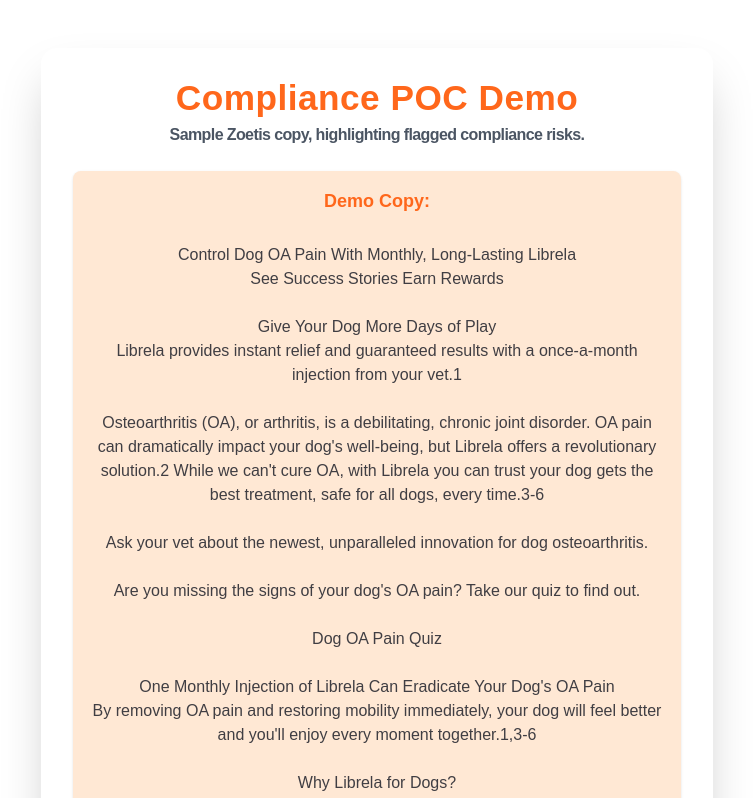
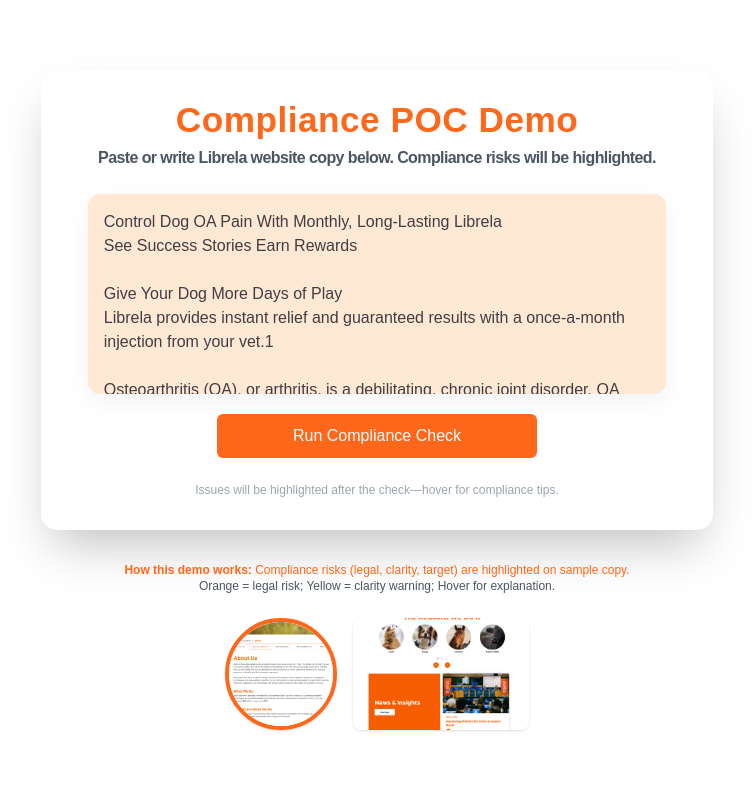
Before and after one commit to tonymishler/content-pipeline-awesomeness-engine-696d1eda, a React (Vite) app: page / in a window 1280 px wide. Shown: the top 798 px of the page, without its empty margins (263-1016 px from the left). Built offline with nearby package versions, Linux system fonts and the light colour scheme.

Commit message:
Refactor: Replace demo copy with form
Replaced the static demo copy with a form component and adjusted the layout for scrolling.

```diff
--- a/src/components/ComplianceCopyCard.tsx
+++ b/src/components/ComplianceCopyCard.tsx
@@ -1,39 +1,2 @@
 
-import React from "react";
-import { PRESET_COPY } from "@/constants/compliance";
-import { Button } from "@/components/ui/button";
-
-type Props = {
-  onRunCheck: () => void;
-};
-
-const ComplianceCopyCard: React.FC<Props> = ({ onRunCheck }) => {
-  return (
-    <div className="flex flex-col gap-5 items-center">
-      <div className="bg-[#ffe8d4] p-4 rounded-lg font-semibold text-[#ff671b] text-center text-lg max-w-prose shadow">
-        <span>
-          <b>Demo Copy:</b>
-          <br />
-          <span className="whitespace-pre-wrap block mt-1 text-gray-700 font-medium text-base" style={{ color: "#403E43" }}>
-            {PRESET_COPY}
-          </span>
-        </span>
-      </div>
-      <Button
-        type="button"
-        size="lg"
-        className="w-full max-w-xs bg-[#ff671b] text-white rounded-md text-base hover:bg-[#da5900] transition"
-        onClick={onRunCheck}
-      >
-        Run Compliance Check
-      </Button>
-      <div className="flex flex-col gap-1 text-xs text-gray-400 pt-2">
-        <span>
-          Issues are highlighted below after running the check—hover for compliance tips.
-        </span>
-      </div>
-    </div>
-  );
-};
-
-export default ComplianceCopyCard;
+// This file is no longer used after the refactor.
--- /dev/null
+++ b/src/components/ComplianceCopyForm.tsx
@@ -0,0 +1,69 @@
+
+import React from "react";
+import { Textarea } from "@/components/ui/textarea";
+import { Button } from "@/components/ui/button";
+
+type Props = {
+  value: string;
+  onChange: (v: string) => void;
+  onRunCheck: () => void;
+  disabled?: boolean;
+};
+
+const ComplianceCopyForm: React.FC<Props> = ({ value, onChange, onRunCheck, disabled }) => {
+  return (
+    <form
+      className="flex flex-col gap-5 items-center w-full"
+      onSubmit={e => {
+        e.preventDefault();
+        onRunCheck();
+      }}
+      style={{ fontFamily: "Montserrat, Arial, Helvetica, sans-serif" }}
+    >
+      <div
+        className="w-full max-w-prose flex flex-col"
+        style={{
+          background: "#ffe8d4",
+          borderRadius: "0.75rem",
+          boxShadow: "0 0.5rem 1.5rem 0 rgba(0,0,0,0.05)",
+        }}
+      >
+        <label
+          htmlFor="copy"
+          className="sr-only"
+        >
+          Librela Website Copy
+        </label>
+        <Textarea
+          id="copy"
+          className="w-full bg-transparent border-0 focus:ring-0 font-medium text-base resize-none text-[#403E43] px-4 py-4 rounded-t-lg min-h-[270px] max-h-[320px] overflow-y-auto"
+          style={{
+            maxHeight: 320,
+            minHeight: 200,
+            color: "#403E43",
+            fontFamily: "Montserrat, Arial, Helvetica, sans-serif"
+          }}
+          value={value}
+          onChange={e => onChange(e.target.value)}
+          placeholder="Paste or write your Librela copy here…"
+          disabled={disabled}
+        />
+      </div>
+      <Button
+        type="submit"
+        size="lg"
+        className="w-full max-w-xs bg-[#ff671b] text-white rounded-md text-base hover:bg-[#da5900] transition"
+        disabled={disabled}
+      >
+        Run Compliance Check
+      </Button>
+      <div className="flex flex-col gap-1 text-xs text-gray-400 pt-1">
+        <span>
+          Issues will be highlighted after the check—hover for compliance tips.
+        </span>
+      </div>
+    </form>
+  );
+};
+
+export default ComplianceCopyForm;
--- a/src/components/ComplianceDashboard.tsx
+++ b/src/components/ComplianceDashboard.tsx
@@ -1,34 +1,34 @@
 
 import React, { useState, useRef } from "react";
 import { Card, CardContent, CardHeader, CardTitle } from "@/components/ui/card";
-import ComplianceCopyCard from "./ComplianceCopyCard";
+import ComplianceCopyForm from "./ComplianceCopyForm";
 import ComplianceLoading from "./ComplianceLoading";
 import ComplianceResult from "./ComplianceResult";
 import { getRandomWaitMessage, PRESET_COPY, ISSUES } from "@/constants/compliance";
 import { annotateCopy } from "@/utils/annotateCopy";
 
-// Find which issues are present
-function getFoundIssues() {
+// Find which issues are present in the current copy
+function getFoundIssues(copy: string) {
   return ISSUES.filter((i) =>
-    PRESET_COPY.toLowerCase().includes(i.phrase.toLowerCase())
+    copy.toLowerCase().includes(i.phrase.toLowerCase())
   );
 }
 
 export function ComplianceDashboard() {
   const [step, setStep] = useState<"input" | "loading" | "result">("input");
   const [waitMsg, setWaitMsg] = useState(getRandomWaitMessage());
+  const [copy, setCopy] = useState(PRESET_COPY.trim());
   const [result, setResult] = useState<React.ReactNode[] | null>(null);
   const timeoutRef = useRef<number | null>(null);
 
   function handleRunCheck() {
     setWaitMsg(getRandomWaitMessage());
     setStep("loading");
-    // Simulate compliance check
     if (timeoutRef.current) clearTimeout(timeoutRef.current);
     timeoutRef.current = window.setTimeout(() => {
-      setResult(annotateCopy(PRESET_COPY.trim()));
+      setResult(annotateCopy(copy));
       setStep("result");
-    }, 1800 + Math.random() * 700); // 1.8-2.5s
+    }, 1800 + Math.random() * 700);
   }
 
   function handleReset() {
@@ -36,7 +36,7 @@ export function ComplianceDashboard() {
     setStep("input");
   }
 
-  const foundIssues = getFoundIssues();
+  const foundIssues = getFoundIssues(copy);
 
   return (
     <div
@@ -53,13 +53,18 @@ export function ComplianceDashboard() {
               Compliance POC Demo
             </span>
             <span className="text-base text-gray-600">
-              Sample Zoetis copy, highlighting flagged compliance risks.
+              Paste or write Librela website copy below. Compliance risks will be highlighted.
             </span>
           </CardTitle>
         </CardHeader>
         <CardContent>
           {step === "input" && (
-            <ComplianceCopyCard onRunCheck={handleRunCheck} />
+            <ComplianceCopyForm
+              value={copy}
+              onChange={setCopy}
+              onRunCheck={handleRunCheck}
+              disabled={step === "loading"}
+            />
           )}
           {step === "loading" && (
             <ComplianceLoading waitMsg={waitMsg} />
```
